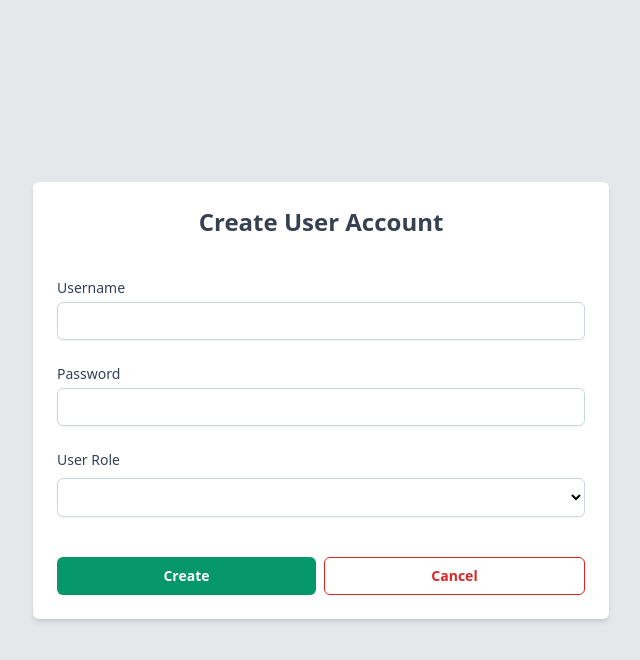
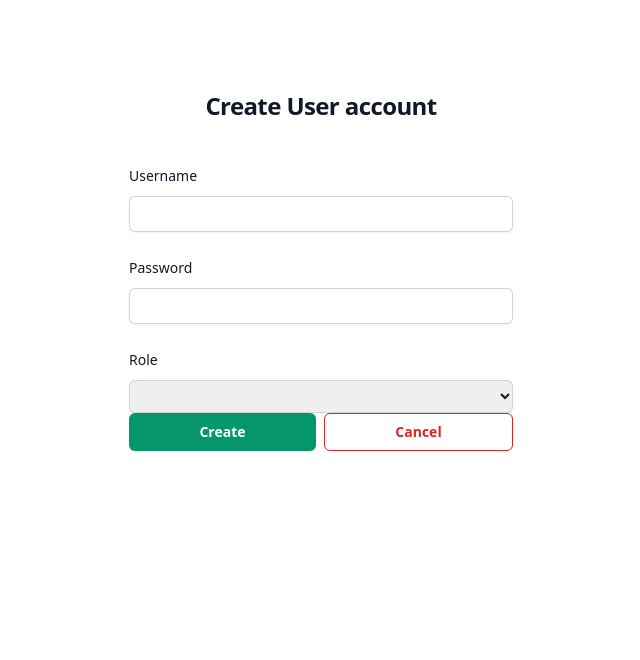
Before and after one commit to sawehkalanephaung/ApartEase-Frontend, a Vue app: page /signup in a window 1280 px wide. Shown: the top 660 px of the page, without its empty margins (319-959 px from the left). Built offline with nearby package versions, Linux system fonts and the light colour scheme.

Commit message:
Revert "change signup form"
This reverts commit a3b328bfe593d9bc6274cc94412ef753139c7339.

```diff
--- a/src/components/SignupForm.vue
+++ b/src/components/SignupForm.vue
@@ -1,41 +1,43 @@
-
 <template>
-  <div class="flex items-center justify-center h-screen px-6 bg-gray-200">
-    <div class="w-full max-w-xl p-6 bg-white rounded-md shadow-md">
-      <div class="flex items-center justify-center">
-        <span class="text-2xl font-semibold text-gray-700">Create User Account</span>
+  <div class="flex min-h-full flex-1 flex-col justify-center px-6 py-12 lg:px-8">
+    <div class="sm:mx-auto sm:w-full sm:max-w-sm">
+      <h2 class="mt-10 text-center text-2xl font-bold leading-9 tracking-tight text-gray-900">Create User account</h2>
+    </div>
+    <div class="mt-10 sm:mx-auto sm:w-full sm:max-w-sm">
+      <!-- create user form -->
+      <form @submit.prevent="signup" class="space-y-6" action="#" method="POST">
+        <div class>
+          <div class="flex items-center justify-between">
+            <label for="username" class="block text-sm font-medium leading-6 text-gray-900">Username</label>
+          </div>
+          <div class="mt-2">
+            <input id="username" name="username" type="text" autocomplete="username" required="" v-model="username" class="block w-full rounded-md border-0 py-1.5 p-3 text-gray-900 shadow-sm ring-1 ring-inset ring-gray-300 placeholder:text-gray-400 focus:ring-2 focus:ring-inset focus:ring-emerald-600 sm:text-sm sm:leading-6" />
+          </div>
       </div>
 
-      <form class="mt-10" @submit.prevent="signup">
-        <label class="block">
-            <span class="block text-sm font-medium text-slate-700">Username</span>
-            <input type="text" v-model="username" class="mt-1 block w-full px-3 py-2 bg-white border border-slate-300 rounded-md text-sm shadow-sm placeholder-slate-400
-              focus:outline-none focus:border-sky-500 focus:ring-1 focus:ring-blue-500
-
-            "/>
-          </label>
-
-          <label class="block mt-6">
-            <span class="block text-sm font-medium text-slate-700">Password</span>
-            <input type="password" v-model="password" class="mt-1 block w-full px-3 py-2 bg-white border border-slate-300 rounded-md text-sm shadow-sm placeholder-slate-400
-              focus:outline-none focus:border-sky-500 focus:ring-1 focus:ring-blue-500
-
-            "/>
-          </label>
-
-          <div class="block mt-6">
-            <span for="role" class="block text-sm font-medium text-slate-700">User Role</span>
+      <div class="mt-6">
+          <div class="flex items-center justify-between">
+            <label type="password" for="password" class="block text-sm font-medium leading-6 text-gray-900">Password</label>
+          </div>
           <div class="mt-2">
-            <select id="role" name="role" required v-model="role" class="mt-1 block w-full px-3 py-2 bg-white border border-slate-300 rounded-md text-sm shadow-sm placeholder-slate-400
-              focus:outline-none focus:border-sky-500 focus:ring-1 focus:ring-blue-500
-            ">
+            <input id="username" name="username" type="text" autocomplete="username" required="" v-model="username" class="block w-full rounded-md border-0 py-1.5 p-3 text-gray-900 shadow-sm ring-1 ring-inset ring-gray-300 placeholder:text-gray-400 focus:ring-2 focus:ring-inset focus:ring-emerald-600 sm:text-sm sm:leading-6" />
+          </div>
+      </div>
+        <div class="mt-6">
+        <!-- user role -->
+        <div>
+          <div class="flex items-center justify-between">
+            <label for="role" class="block text-sm font-medium leading-6 text-gray-900">Role</label>
+          </div>
+          <div class="mt-2">
+            <select id="role" name="role" required v-model="role" class="block w-full rounded-md border-0 py-1.5 p-3 text-gray-900 shadow-sm ring-1 ring-inset ring-gray-300 focus:ring-2 selection:focus:ring-inset focus:ring-emerald-600 sm:text-sm sm:leading-6">
               <option value="User">User</option>
               <option value="Admin">Admin</option>
             </select>
           </div>
         </div>
-        <div class="mt-10">
-          <div class="flex justify-between">
+
+        <div class="flex justify-between">
           <button type="submit" class="flex-1 rounded-md bg-emerald-600 px-3 py-1.5 text-sm font-semibold leading-6 text-white shadow-sm hover:bg-emerald-500 focus-visible:outline focus-visible:outline-2 focus-visible:outline-offset-2 focus-visible:outline-emerald-600">
             Create
           </button>
@@ -45,7 +47,7 @@
         </div>
         </div>
       </form>
-      <p v-if="message" class="text-red-500">{{ message }}</p>
+      <p>{{ message }}</p>
     </div>
   </div>
 </template>
```
